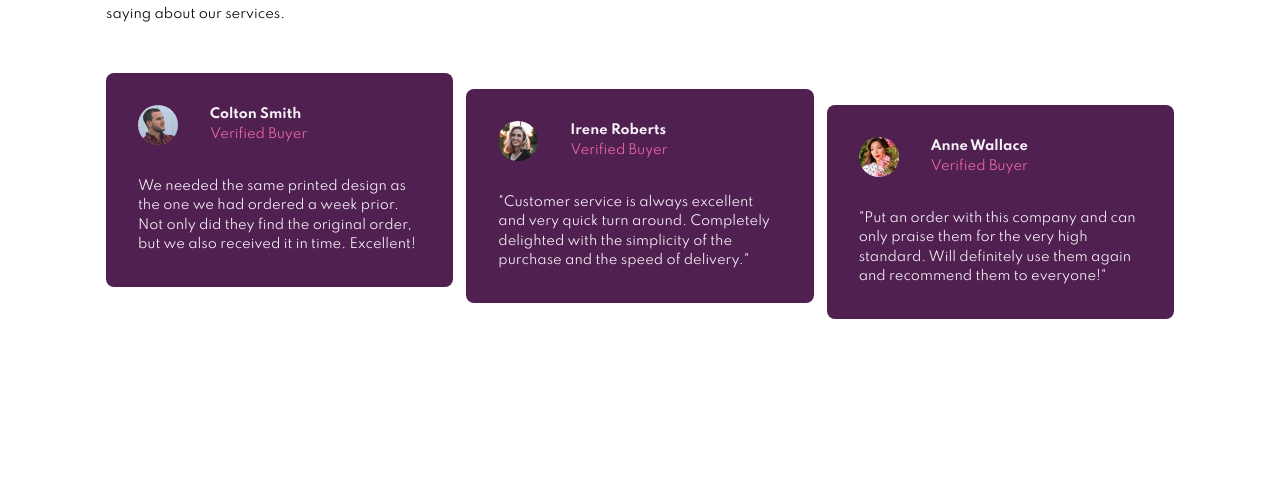
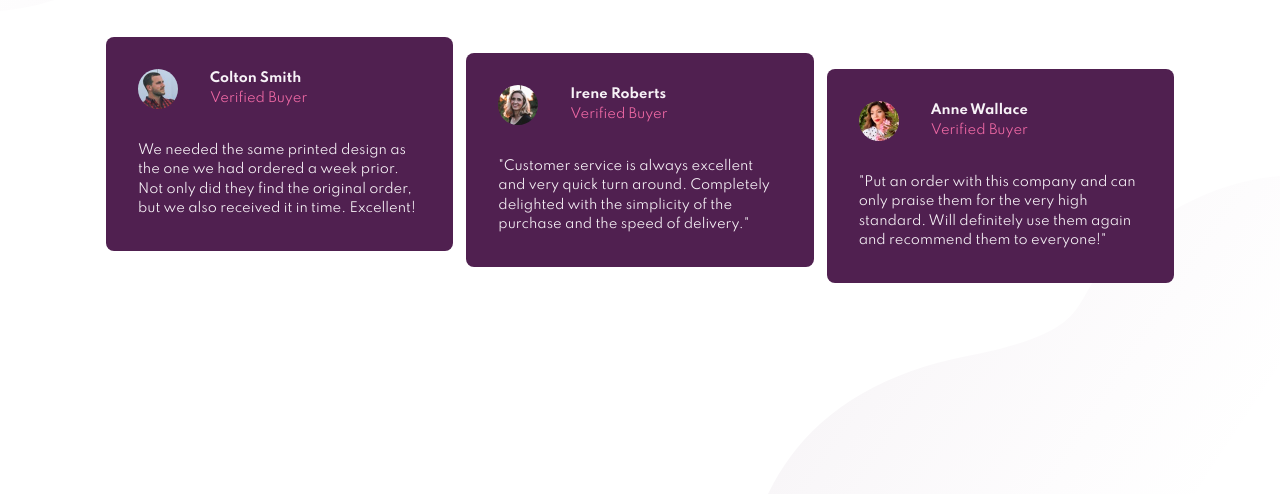
Before and after one commit to Neomill/social-proof-section-master-solution, a plain HTML site: page index.html in a window 1280 px wide. Shown: the part 306-800 px from the top of the page. Drawn offline with Linux system fonts and the light colour scheme.

```diff
--- a/scss/base/_global.scss
+++ b/scss/base/_global.scss
@@ -12,6 +12,14 @@ body{
 
     // since we apply mobile-first development. we set default text-align to center
     text-align: center;
+
+    background-image:
+        url(../../images/bg-pattern-top-desktop.svg),
+        url(../../images/bg-pattern-bottom-desktop.svg);
+    background-position: top left, bottom right;
+    background-repeat: no-repeat;
+    background-size: 40%, 40%;
+    // background-size: max(50%, 400px);
 }
 
 h1{
@@ -19,13 +27,15 @@ h1{
     color: var(--clr-primary-700);
     line-height: 1;
     max-width: 12ch;
-    margin-bottom: 1em;
+    margin-bottom: .25em;
     font-weight: 800;
 
     //this media query only center the title if the screen is small
     @media (max-width: 50em) {
         margin-left: auto;
         margin-right: auto;
+        margin-bottom: 1em;
+
     }
 
 }
```
Also changed, not shown: dist/css/main.css, 1 other file.
